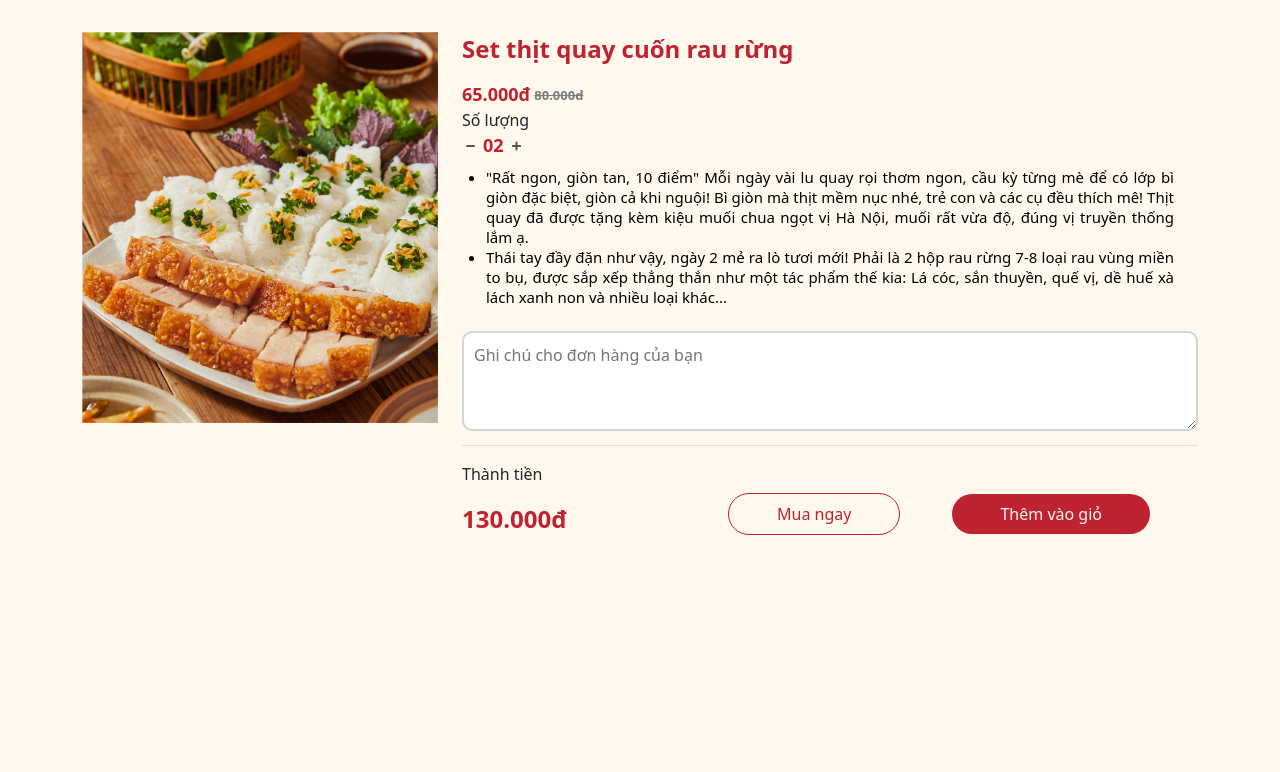
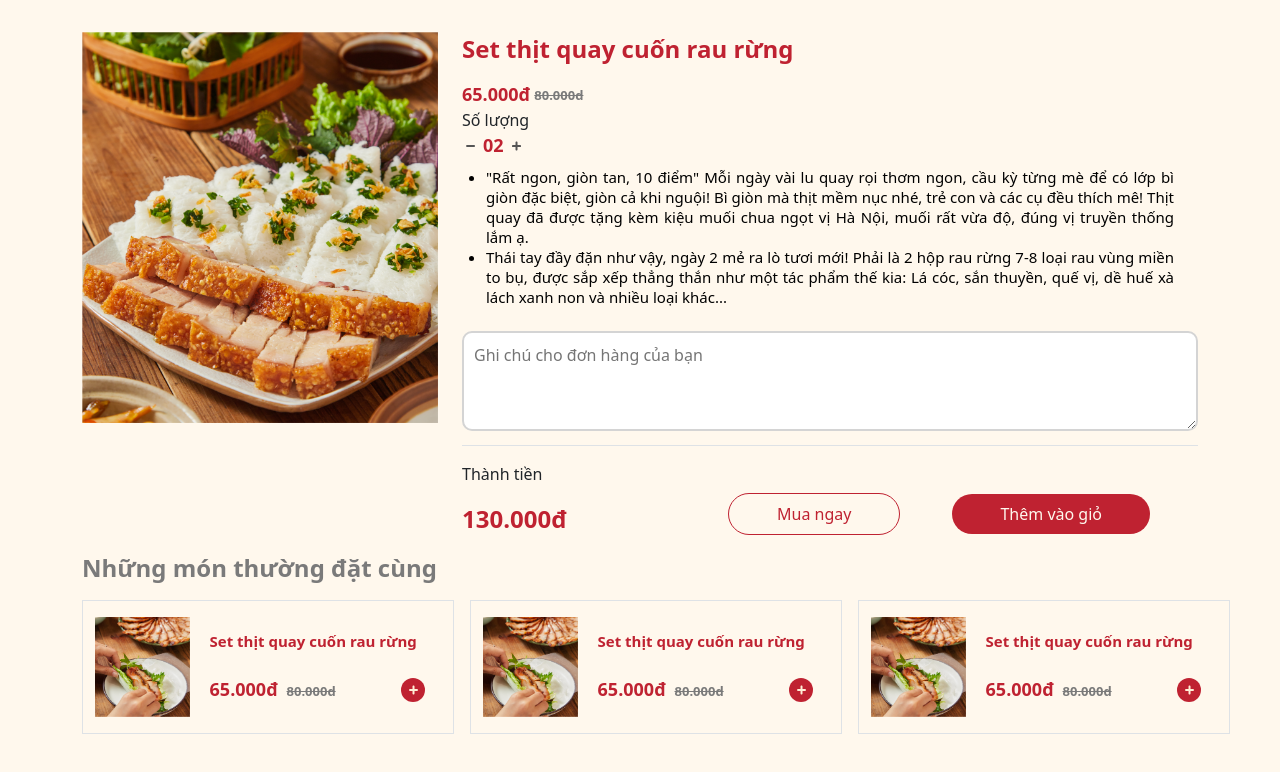
Before and after one commit to datdz123/KiloFrontend, a website: page DetailProduct/SectionDetail.html in a window 1280 px wide. Drawn offline with nearby package versions, Linux system fonts and the light colour scheme.

Commit message:
Update Detail Product

```diff
--- a/DetailProduct/SectionDetail.html
+++ b/DetailProduct/SectionDetail.html
@@ -65,7 +65,68 @@
         </div>
 
     </div>
-</div>
+
+<!--     Related Product-->
+    <div>
+        <h2 class="custom-headline mt-3">
+            Những món thường đặt cùng
+        </h2>
+        <div class="row mt-3 gap-3 flex-nowrap m-0 ">
+            <div class="col-md-4 col-6 border d-flex flex-row align-items-center gap-1 py-3">
+                    <img class="detail-image-product" src="/Intro/Image/Product1.png">
+                    <div class="d-flex flex-column mx-3 w-100">
+                        <h2 class="text-title detail-product">
+                            Set thịt quay cuốn rau rừng
+                        </h2>
+
+                        <div class="text-price mt-3 d-flex flex-row align-items-center justify-content-between">
+                            <div>
+                            65.000đ <span class=" mx-1 reduce-price">80.000d</span>
+                            </div>
+                            <div class="">
+                                <img src="PlusBorder.svg">
+                            </div>
+                        </div>
+                    </div>
+            </div>
+            <div class="col-md-4 col-6 border d-flex flex-row align-items-center gap-1 py-3">
+                <img class="detail-image-product" src="/Intro/Image/Product1.png">
+                <div class="d-flex flex-column mx-3 w-100">
+                    <h2 class="text-title detail-product">
+                        Set thịt quay cuốn rau rừng
+                    </h2>
+
+                    <div class="text-price mt-3 d-flex flex-row align-items-center justify-content-between">
+                        <div>
+                            65.000đ <span class=" mx-1 reduce-price">80.000d</span>
+                        </div>
+                        <div class="">
+                            <img src="PlusBorder.svg">
+                        </div>
+                    </div>
+                </div>
+            </div>
+            <div class="col-md-4 col-6 border d-flex flex-row align-items-center gap-1  py-3">
+                <img class="detail-image-product" src="/Intro/Image/Product1.png">
+                <div class="d-flex flex-column mx-3 w-100">
+                    <h2 class="text-title detail-product">
+                        Set thịt quay cuốn rau rừng
+                    </h2>
+
+                    <div class="text-price mt-3 d-flex flex-row align-items-center justify-content-between">
+                        <div>
+                            65.000đ <span class=" mx-1 reduce-price">80.000d</span>
+                        </div>
+                        <div class="">
+                            <img src="PlusBorder.svg">
+                        </div>
+                    </div>
+                </div>
+            </div>
+
+
+        </div>
+    </div>
 </div>
 </body>
 </html>
@@ -73,6 +134,10 @@
 <style>
     .custom-bg {
         background-color: #FFF8ED;
+    }
+    .detail-image-product{
+        width: 100px;
+        height: 100px;
     }
 
     .text-title {
@@ -83,10 +148,22 @@
         line-height: normal;
     }
 
+    .custom-headline {
+        color: #7A7A7A;
+        font-size: 24px;
+        font-style: normal;
+        font-weight: 700;
+        line-height: normal;
+    }
+
     .text-price {
         font-size: 18px;
         font-weight: 700;
         color: #BF2231;
+
+    }
+    .text-title.detail-product{
+        font-size: 15px;
 
     }
 
@@ -125,6 +202,7 @@
         font-weight: 400;
         line-height: normal;
     }
+
     .custom-button {
         background-color: #BF2231;
         padding: 8px 48px;
@@ -132,11 +210,12 @@
         border-radius: 45px;
         color: #FFF8EE;
     }
+
     .custom-button.buy-now {
-        background:none;
+        background: none;
         padding: 8px 48px;
         border-radius: 36px;
-        border: 1px solid  #BF2231;
+        border: 1px solid #BF2231;
         color: #BF2231;
     }
 
```
Also changed, not shown: DetailProduct/PlusBorder.svg (added).
